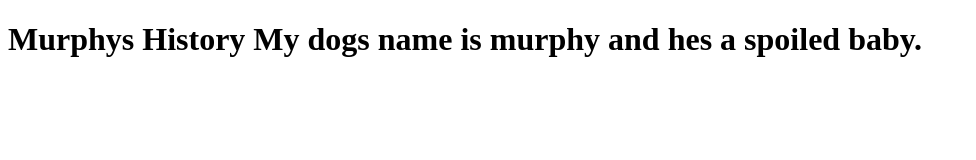
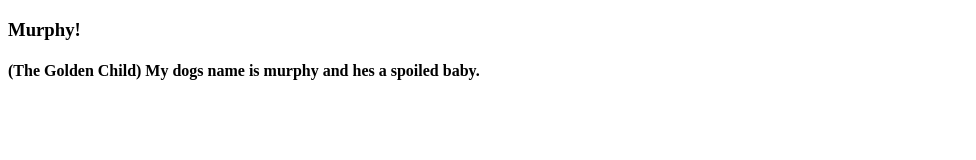
Before and after one commit to Giacomo15/All-About-My-Dog-github.io, a plain HTML site: page index.html in a window 1280 px wide. Shown: the whole page, without its empty margins (0-976 px from the left). Drawn offline with Linux system fonts and the light colour scheme.

Commit message:
Update index.html

```diff
--- a/index.html
+++ b/index.html
@@ -8,7 +8,11 @@
     <meta name="keywords" content="doggo, doggy, dog, cavalier, little, spoiled">
     <meta name="viewport" content="width=device-width, initial-scale=1.0">
 
-    <h1>Murphys History
+    <style> div {border: thin blue;} </style>
+
+    <h3>Murphy!
+    <h4>(The Golden Child)
+
 
   <body>
     My dogs name is murphy and hes a spoiled baby.
```
